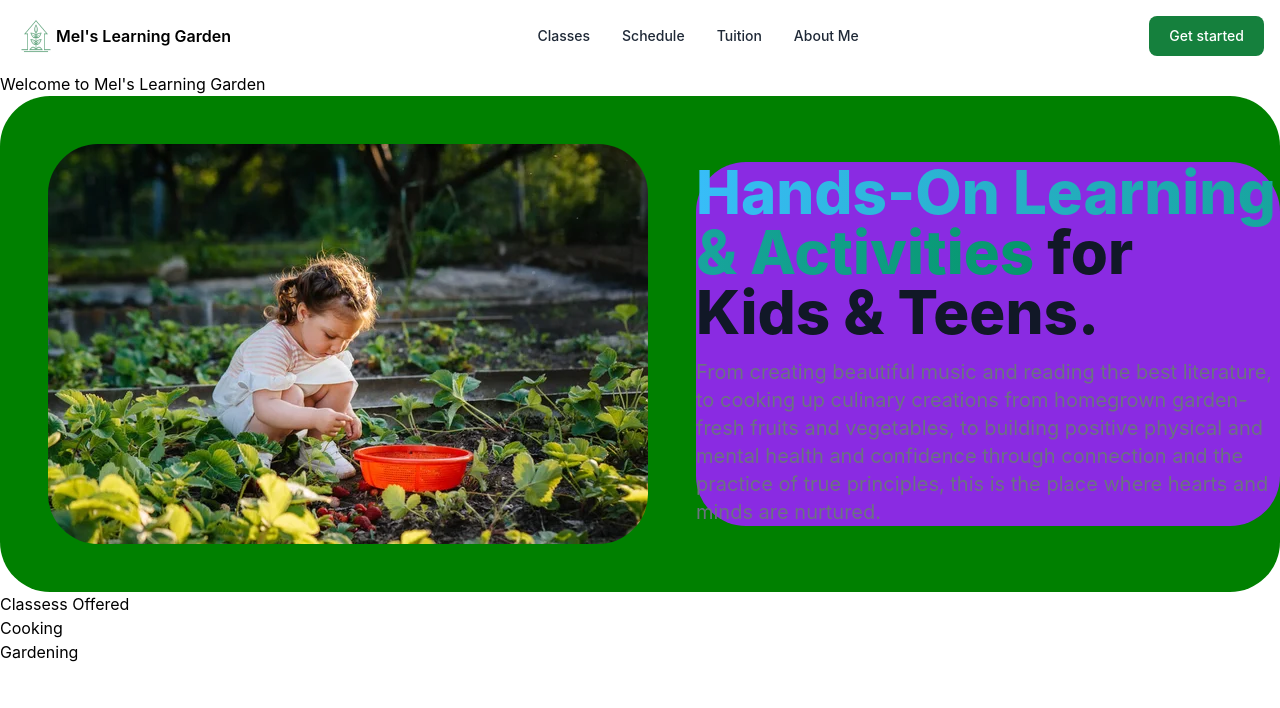
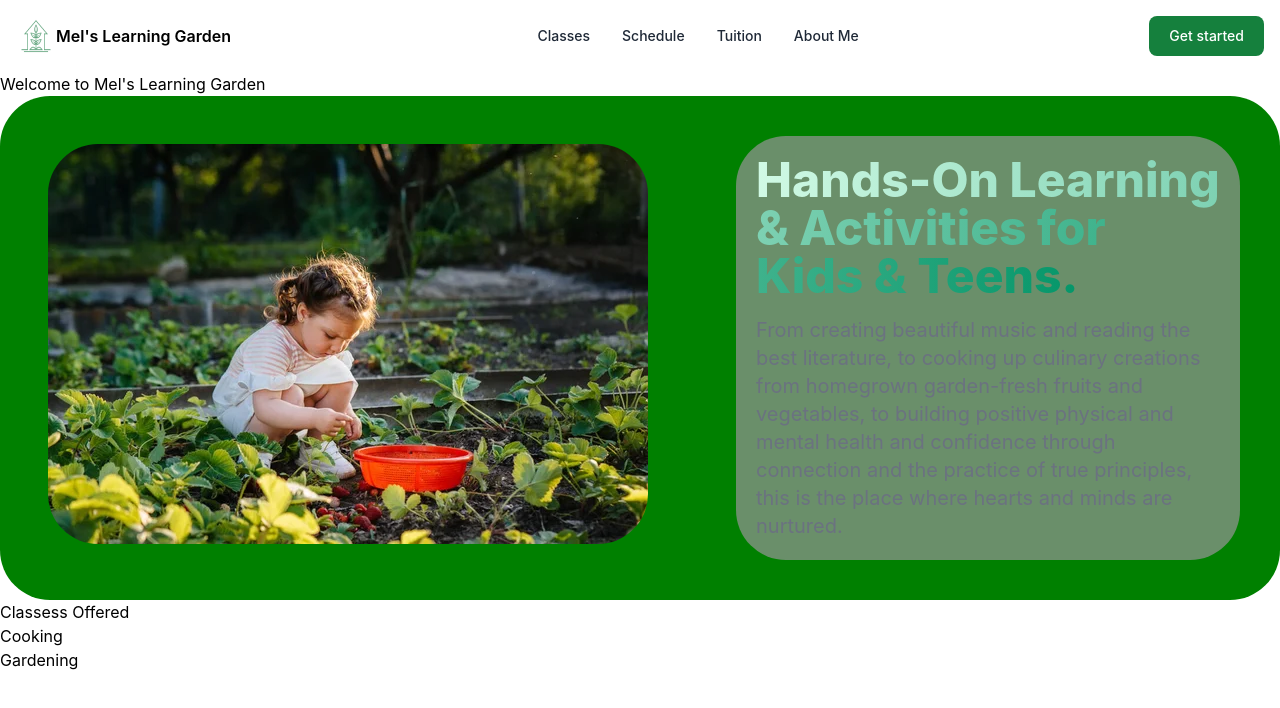
Before and after one commit to Shazammon/melslearninggarden, a React (Create React App) app: page / in a window 1280 px wide. Shown: the top 708 px of the page. Built offline with nearby package versions, Linux system fonts and the light colour scheme.

Commit message:
more styling updates

```diff
--- a/src/components/pages/Home.jsx
+++ b/src/components/pages/Home.jsx
@@ -19,13 +19,13 @@ export default function Home() {
             className="img-one"
           />
           <div className="div-two">
-            <h1 class="mb-4 text-3xl font-extrabold text-gray-900 dark:text-white md:text-5xl lg:text-6xl">
-              <span class="text-transparent bg-clip-text bg-gradient-to-r to-emerald-600 from-sky-400">
-                Hands-On Learning & Activities
+            <h1 class="mb-4 text-3xl font-extrabold text-gray-900 dark:text-white md:text-4xl lg:text-5xl">
+              <span class="text-transparent bg-clip-text bg-gradient-to-r to-emerald-600 from-emerald-100">
+                Hands-On Learning & Activities for Kids & Teens.
               </span>{" "}
-              for Kids & Teens.
+              {/* here I can add in additional header text that is white */}
             </h1>
-            <p class="text-lg font-normal text-gray-500 lg:text-xl dark:text-gray-400">
+            <p class="text-lg font-normal text-gray-500 lg:text-xl dark:text-gray-100">
               From creating beautiful music and reading the best literature, to
               cooking up culinary creations from homegrown garden-fresh fruits
               and vegetables, to building positive physical and mental health
--- a/src/index.css
+++ b/src/index.css
@@ -33,15 +33,17 @@ code {
 
 .div-two {
   display: flex column;
-  margin: auto;
+  /* margin: auto; */
   /* width: 500px; */
   justify-content: flex-start;
-  background-color:blueviolet;
+  background-color:rgb(106, 143, 106);
   border-radius: 50px;
+  padding: 20px;
+  margin: 40px;
 }
 
 .flex-child {
   padding: 50px;
-  margin: auto
+  margin: 5px
 
 }
```
